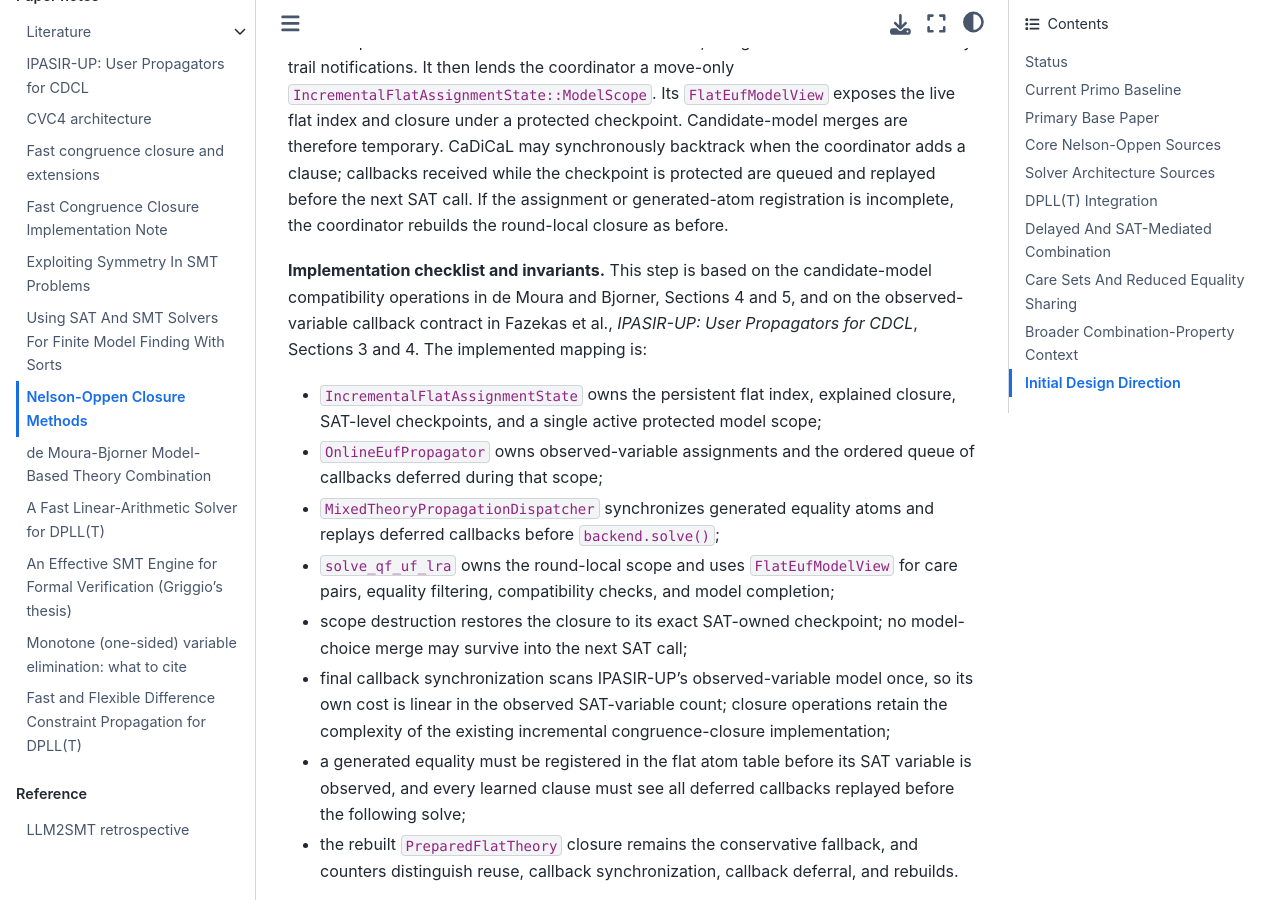
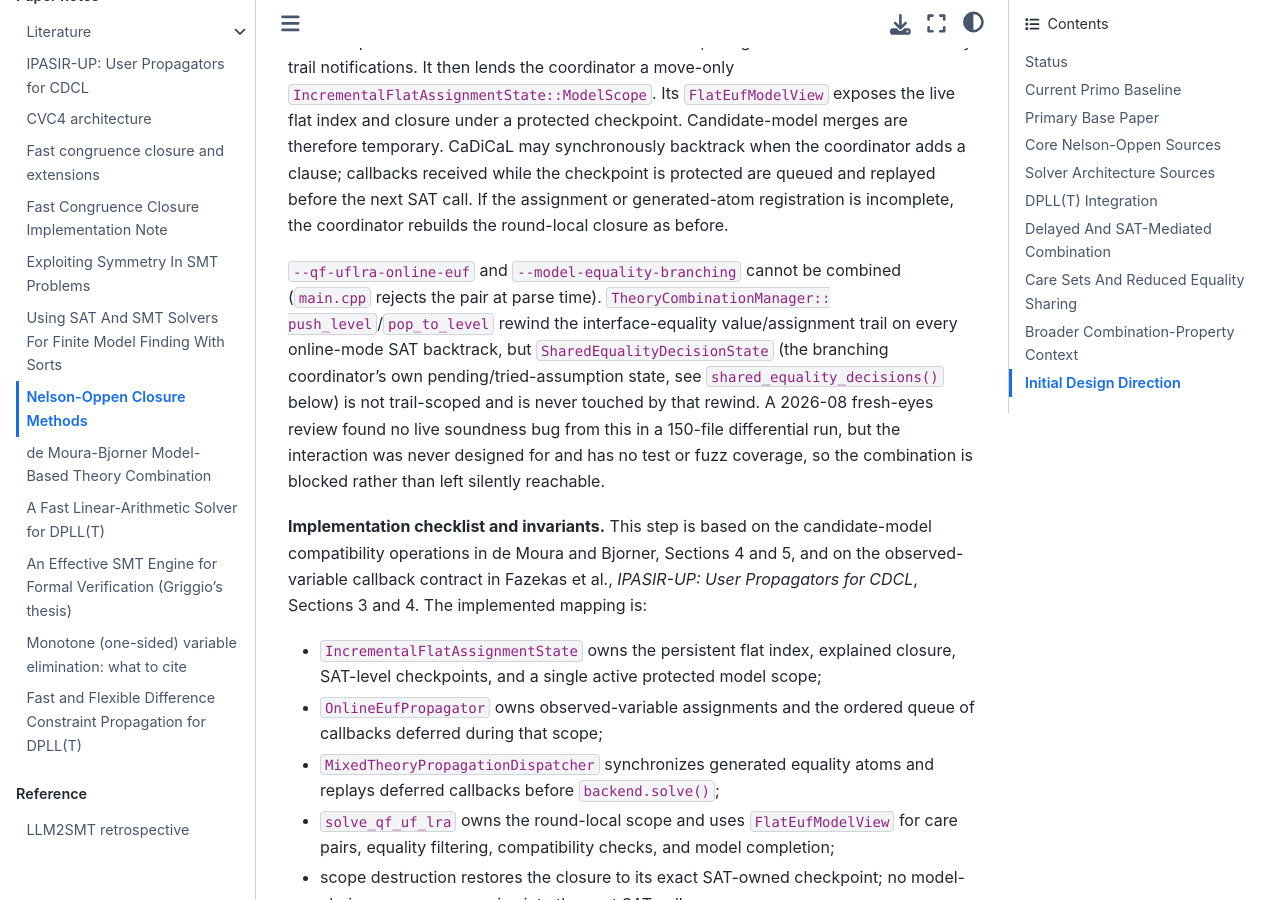
Before and after one commit to primo-solver/primo, a Jupyter Book: the page built from docs/papers/nelson-oppen-closure-methods.md, in a window 1280 px wide and 900 px high, scrolled down 7159 px. Built offline with Jupyter Book 1.0.4 settings and Sphinx 7.4.7 and the Sphinx Book theme 1.1.4, drawn with Linux system fonts in a browser that asks for light colours.

Commit message:
Reject --qf-uflra-online-euf combined with --model-equality-branching
The two mechanisms were developed independently and never reasoned about
jointly: TheoryCombinationManager::push_level/pop_to_level rewind the
interface-equality trail on every online-mode SAT backtrack, but
SharedEqualityDecisionState (the branching coordinator's own
pending/tried-assumption state) is never touched by that rewind -- it's
owned exclusively by the branching coordinator's own assume/retain/drop
logic. Existing code already partially anticipated this: the LRA online
propagator is disabled when branching is active, but the EUF online
propagator and MixedTheoryPropagationDispatcher were still wired up
unconditionally. No test or fuzz gate exercises the combination, and a
150-file differential run found no live bug -- but the surface is
unverified, so block it outright rather than leave it silently reachable.

```diff
--- a/docs/papers/nelson-oppen-closure-methods.md
+++ b/docs/papers/nelson-oppen-closure-methods.md
@@ -311,6 +311,17 @@ synchronously backtrack when the coordinator adds a clause; callbacks received
 while the checkpoint is protected are queued and replayed before the next SAT
 call. If the assignment or generated-atom registration is incomplete, the
 coordinator rebuilds the round-local closure as before.
+
+`--qf-uflra-online-euf` and `--model-equality-branching` cannot be combined
+(`main.cpp` rejects the pair at parse time). `TheoryCombinationManager::
+push_level`/`pop_to_level` rewind the interface-equality value/assignment
+trail on every online-mode SAT backtrack, but `SharedEqualityDecisionState`
+(the branching coordinator's own pending/tried-assumption state, see
+`shared_equality_decisions()` below) is not trail-scoped and is never touched
+by that rewind. A 2026-08 fresh-eyes review found no live soundness bug from
+this in a 150-file differential run, but the interaction was never designed
+for and has no test or fuzz coverage, so the combination is blocked rather
+than left silently reachable.
 
 **Implementation checklist and invariants.** This step is based on the
 candidate-model compatibility operations in de Moura and Bjorner, Sections 4
```
Also changed, not shown: 1 other file.
